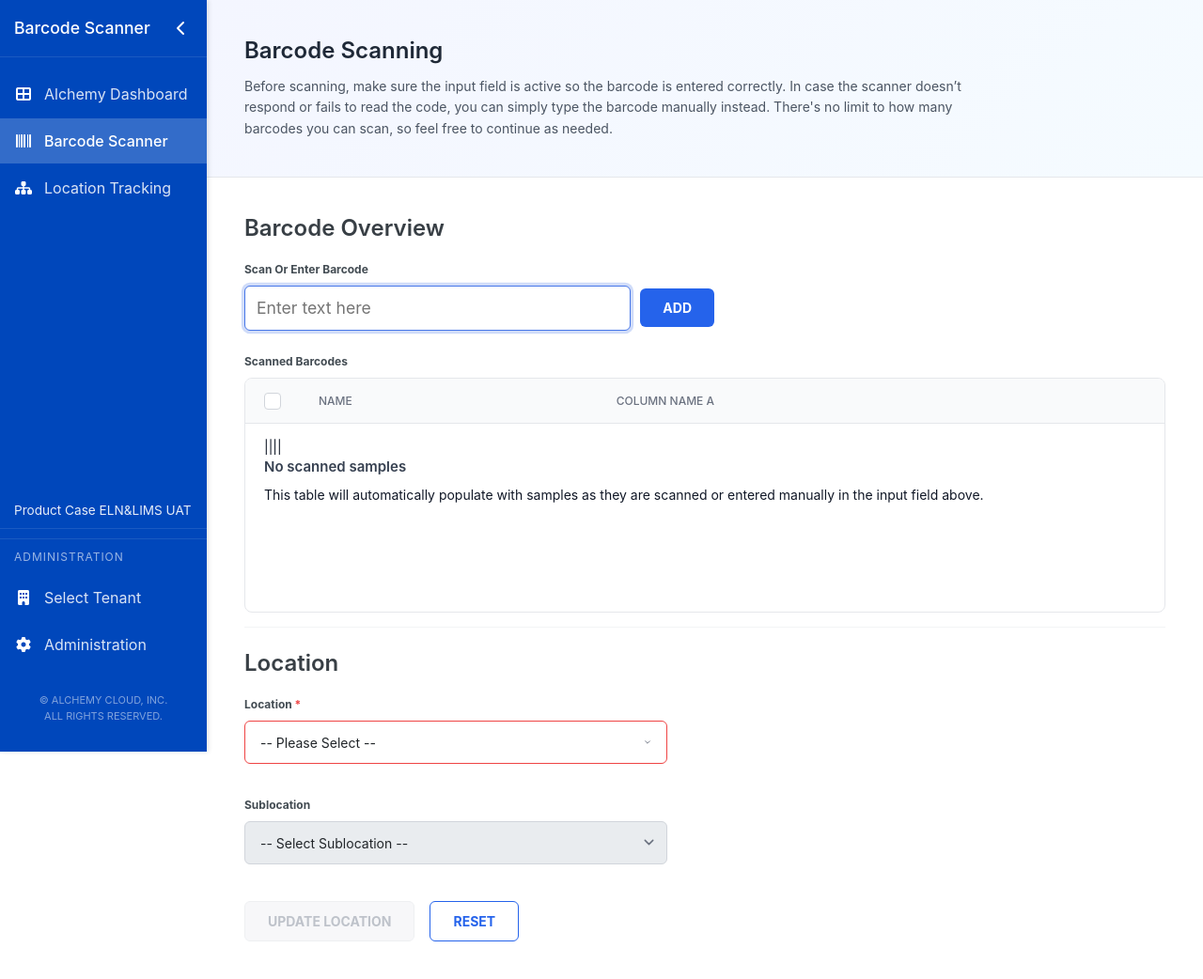
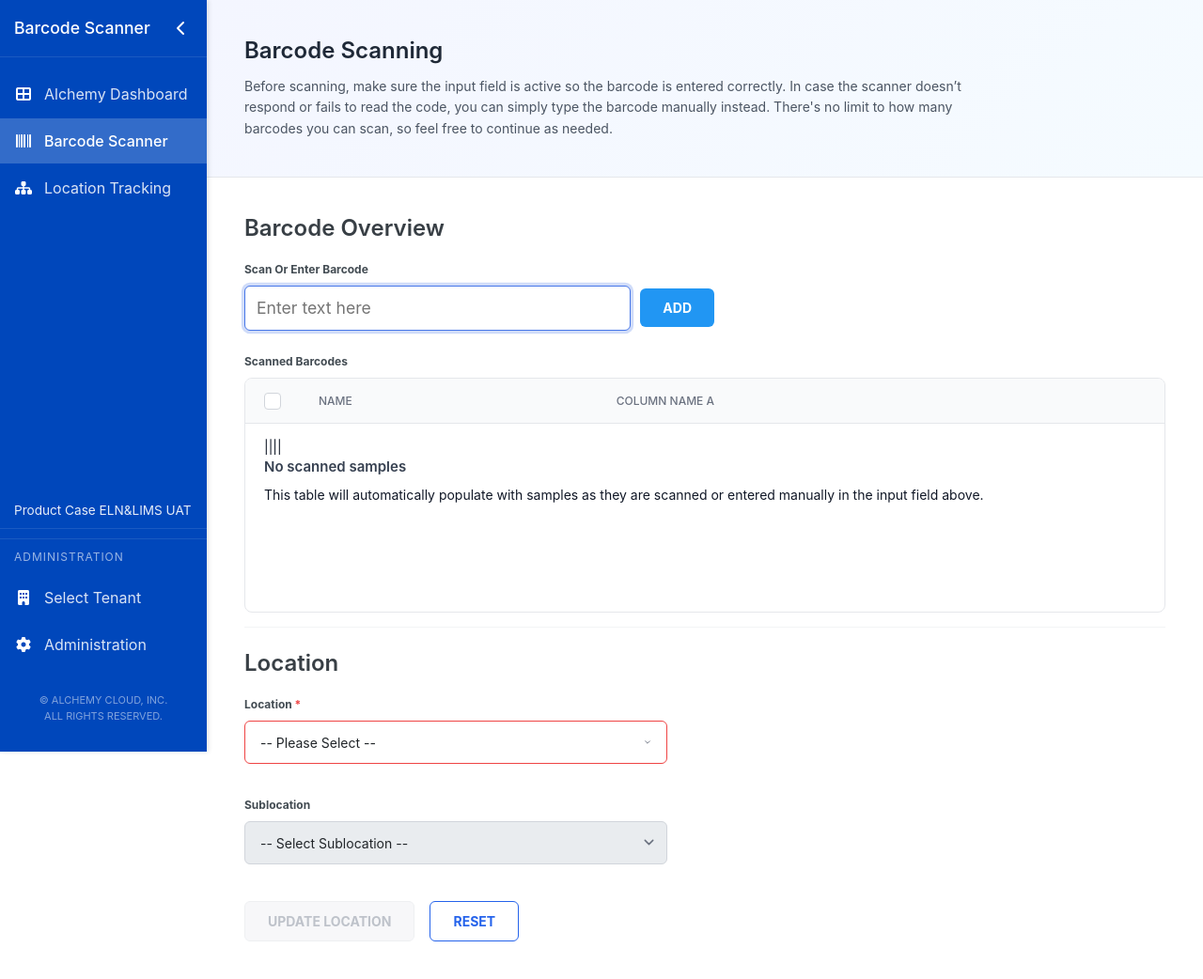
Before and after one commit to pbrose82/barcode_scanning, a Flask app: page /tenant/default in a window 1280 px wide. Shown: the whole page at 94% size. Run offline with Flask 2, Linux system fonts and the light colour scheme; some libraries are stand-ins or nearby versions.

Commit message:
Update index.html

```diff
--- a/templates/index.html
+++ b/templates/index.html
@@ -71,7 +71,7 @@
 
   /* Buttons */
   .btn{ border:none; border-radius:6px; padding: 10px 24px; font-size:14px; font-weight:700; text-transform:uppercase; cursor:pointer; }
-  .btn-primary{ background:#2563EB; color:#fff; }
+  .btn-primary{ background:#2196F3; color:#fff; }
   .btn-outline {
       background-color: transparent; color: #2563EB; border: 1px solid #2563EB;
   }
```
